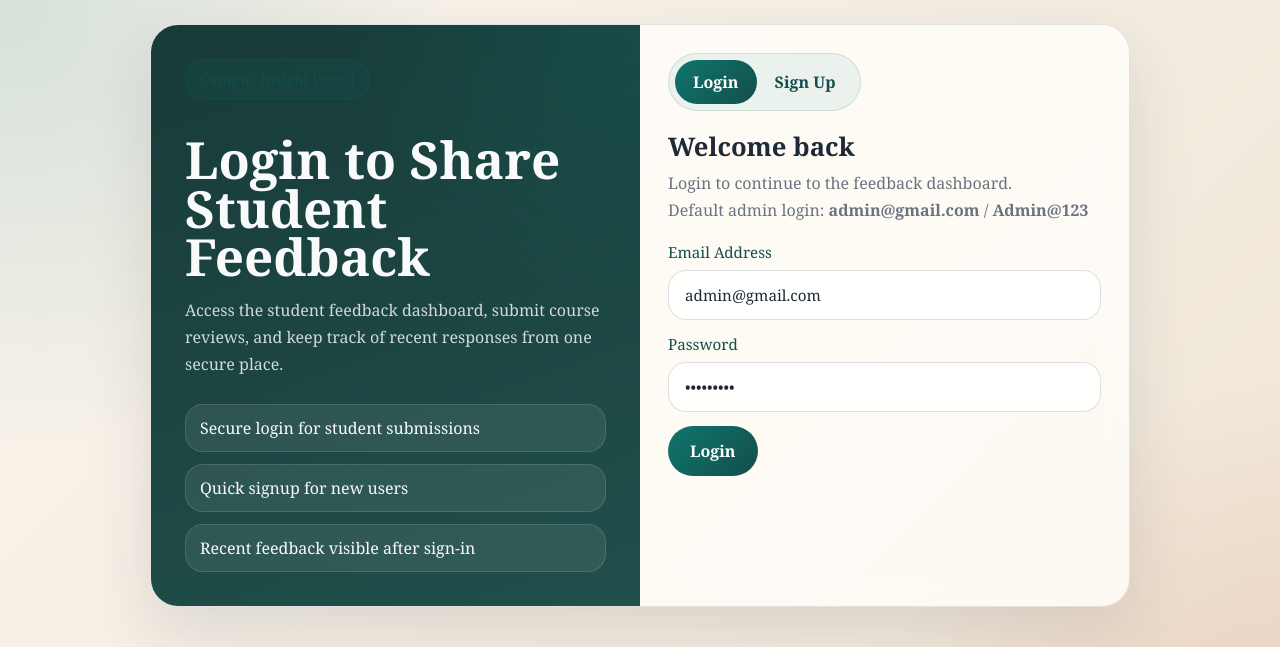
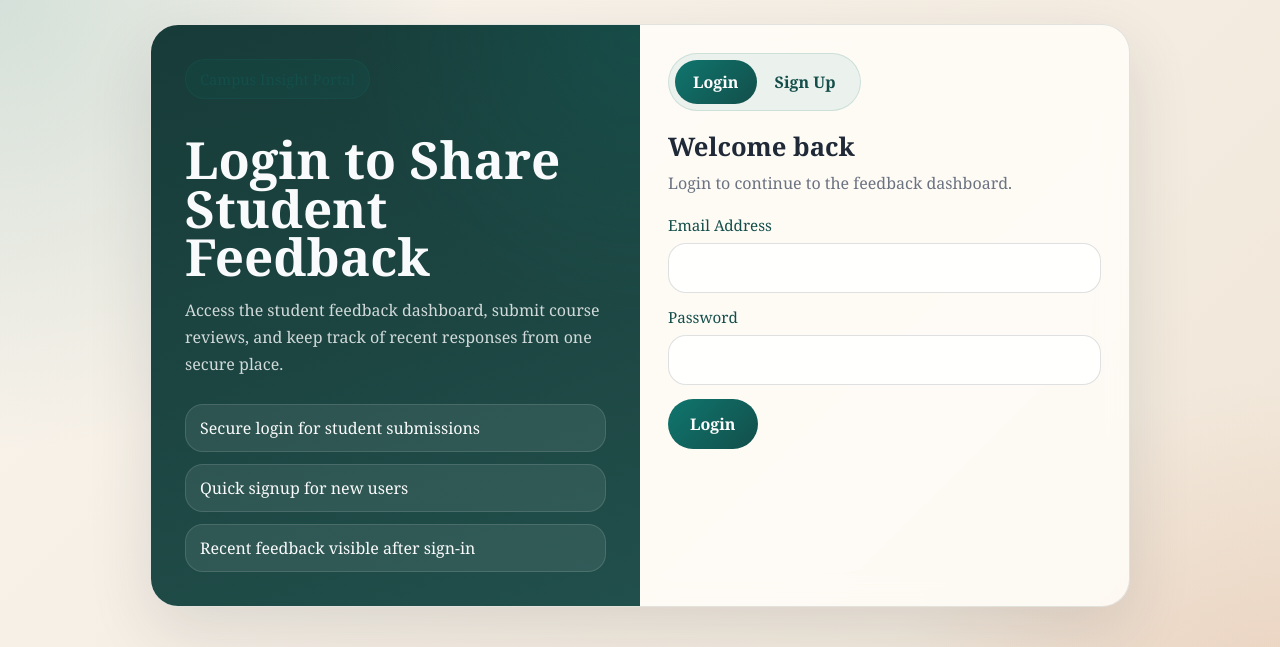
Before and after one commit to vpv95561-gif/feedback-form-sign, a Flask app: page / in a window 1280 px wide. Shown: the top 647 px of the page. Run offline with Flask 3, Linux system fonts and the light colour scheme; some libraries are stand-ins or nearby versions.

Commit message:
Hide default admin credentials from login form

```diff
--- a/templates/index.html
+++ b/templates/index.html
@@ -264,11 +264,10 @@
                 <div class="auth-title">
                     <h2 id="authTitle">Welcome back</h2>
                     <p id="authSubtitle">Login to continue to the feedback dashboard.</p>
-                    <p class="hint">Default admin login: <strong>admin@gmail.com</strong> / <strong>Admin@123</strong></p>
                 </div>
                 <form id="loginForm" class="auth-form active">
-                    <label>Email Address<input type="email" id="loginEmail" value="admin@gmail.com" required></label>
-                    <label>Password<input type="password" id="loginPassword" value="Admin@123" required></label>
+                    <label>Email Address<input type="email" id="loginEmail" required></label>
+                    <label>Password<input type="password" id="loginPassword" required></label>
                     <div class="actions">
                         <button type="submit" id="loginButton">Login</button>
                         <span id="authMessage" class="message"></span>
```
